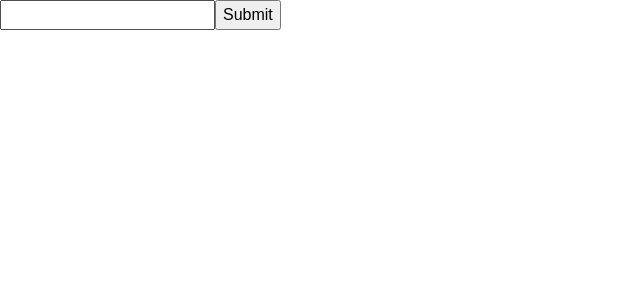
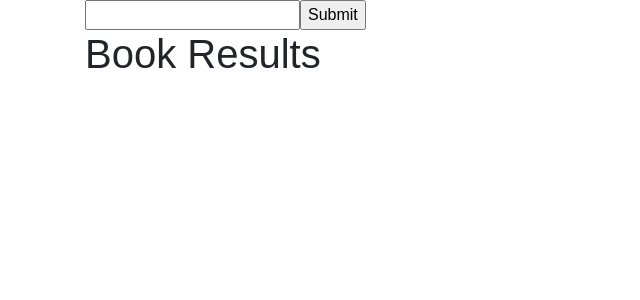
Before and after one commit to rlacon/GoogleBooksSearch, a React (Create React App) app in the folder client/: page / in a window 1280 px wide. Shown: the top 300 px of the page, without its empty margins (0-640 px from the left). Built offline with nearby package versions, Linux system fonts and the light colour scheme; the HTML template or start-up script is replaced by a standard one.

Commit message:
Returns JSON data based on value entered in textbox and clicking submit

```diff
--- a/client/src/components/Results.js
+++ b/client/src/components/Results.js
@@ -4,9 +4,7 @@ function Results(props) {
 
     return (
         <div>
-            <container>
 
-            </container>
         </div>
     )
 
--- a/client/src/components/Search.js
+++ b/client/src/components/Search.js
@@ -5,6 +5,9 @@ class Search extends React.Component {
     constructor(props) {
         super(props)
         this.state = { search_term: '' }
+        this.state = {
+            'items': []
+        }
         this.handleChange = this.handleChange.bind(this)
         this.handleSubmit = this.handleSubmit.bind(this)
         this.makeAPICall = this.makeAPICall.bind(this)
@@ -22,22 +25,25 @@ class Search extends React.Component {
 
     makeAPICall = () => {
         console.log("makeAPICall: " + this.state.search_term)
-        API.getBook("Harry Potter")
-            // .then(res => this.setState({ books: res.data }))
+        API.getBook(this.state.search_term)
             .then(res => console.log(res.data.items))
             .catch(err => console.log(err));
     }
 
     render() {
         return (
+            <div className="container">
                 <form onSubmit={this.handleSubmit}>
                     <input
                         type="text"
-                    // value={this.state.search_term}
+                        value={this.state.search_term}
                         onChange={this.handleChange}
                     />
                     <input type="submit" value="Submit" />
                 </form>
+                <h1>Book Results</h1>
+
+            </div>
         )
     }
 }
```
Also changed, not shown: client/src/components/Search copy.js (deleted, +0 -55 lines). Lines whose indentation alone changed are shown as unchanged.
